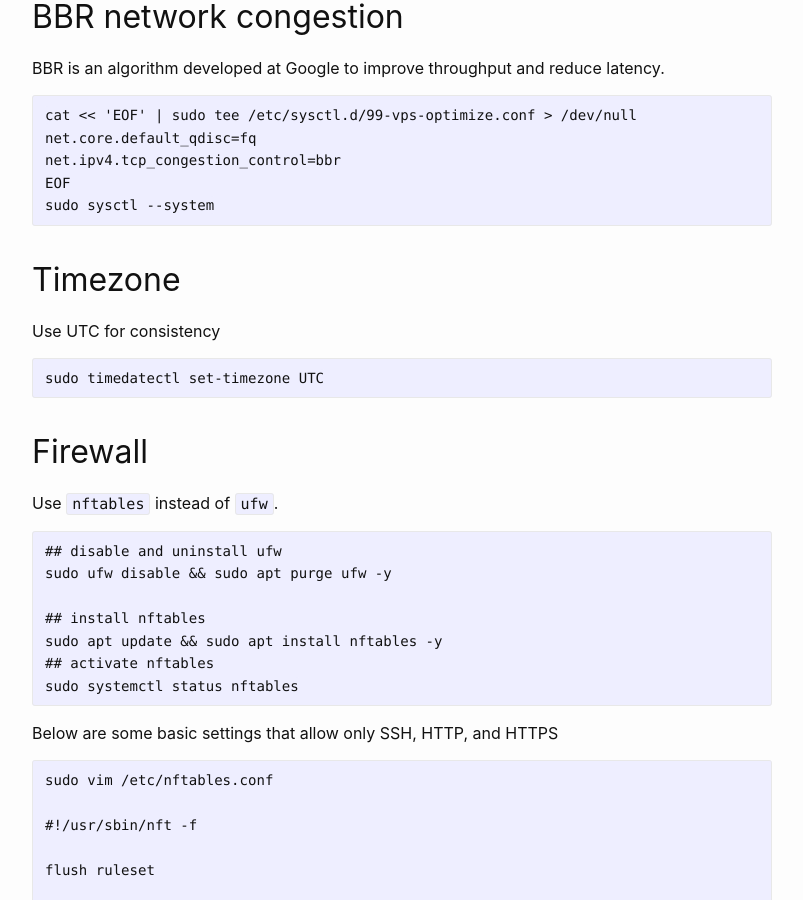
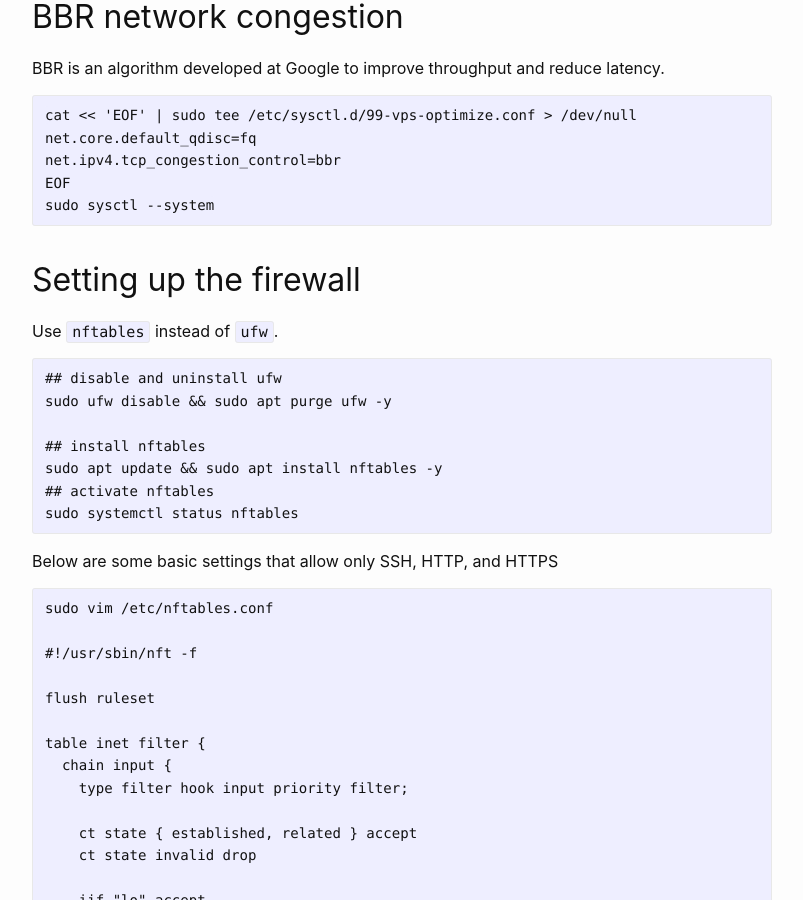
Before and after one commit to Accio/accio.github.io, a Jekyll site: the page built from _posts/2026-07-18-setting-up-new-linux-server.md, in a window 1280 px wide and 900 px high, scrolled down 5644 px. Shown: the whole window, without its empty margins (238-1041 px from the left). Built offline with Jekyll 4.4.1, drawn with Linux system fonts in a browser that asks for light colours; comment, search, counter and statistics services are not loaded.

Commit message:
use default timezone

````diff
--- a/_posts/2026-07-18-setting-up-new-linux-server.md
+++ b/_posts/2026-07-18-setting-up-new-linux-server.md
@@ -260,15 +260,7 @@ EOF
 sudo sysctl --system
 ```
 
-## Timezone
-
-Use UTC for consistency
-
-```
-sudo timedatectl set-timezone UTC
-```
-
-## Firewall
+## Setting up the firewall
 
 Use `nftables` instead of `ufw`.
 
````
